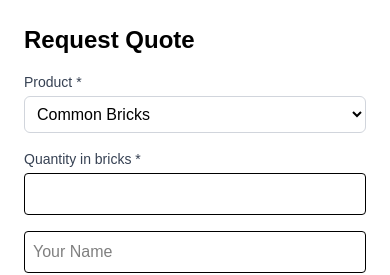
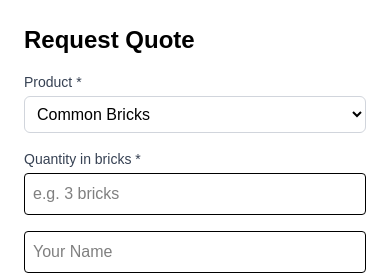
Before and after one commit to silenttakudzwa941-prog/buildmart, a Next.js app: page /order-bricks in a window 390 px wide. Shown: the top 275 px of the page. Built offline with nearby package versions, Linux system fonts and the light colour scheme.

Commit message:
updated the calc on mobile view

```diff
--- a/src/app/order-bricks/page.tsx
+++ b/src/app/order-bricks/page.tsx
@@ -77,14 +77,28 @@ Please get back to me with a quote. Thank you!`
   </select>
 </div>
 
+{/* QUANTITY - NOW DYNAMIC */}
 <div>
-          <label className="block text-sm font-medium text-gray-700 mb-1">Quantity in {selectedProduct.unit} *</label>
-          <input name="quantity" type="number" value={formData.quantity} onChange={handleChange} required className="w-full border rounded p-2"/>
+  <label className="block text-sm font-medium text-gray-700 mb-1">
+    Quantity in {selectedProduct.unit} *
+  </label>
+  <input
+    name="quantity"
+    type="number"
+    placeholder={`e.g. 3 ${selectedProduct.unit}`}
+    value={formData.quantity}
+    onChange={handleChange}
+    required
+    className="w-full border rounded p-2"
+  />
 </div>
 
-        {formData.quantity && (
-          <div className="bg-orange-50 border border-orange-200 p-3 rounded">
-            <p className="text-sm">Est Transport: ${calculateTransport()} for {selectedProduct.transport.radiusKm}km radius</p>
+{/* TRANSPORT ESTIMATE */}
+{formData.quantity !== '' && (
+  <div className="bg-orange-50 border border-orange-200 p-3 rounded mt-2">
+    <p className="text-sm font-medium text-orange-800">
+      Est Transport: ${calculateTransport()} for {selectedProduct.transport.radiusKm}km radius
+    </p>
   </div>
 )}
 
```
Lines whose indentation alone changed are shown as unchanged.
